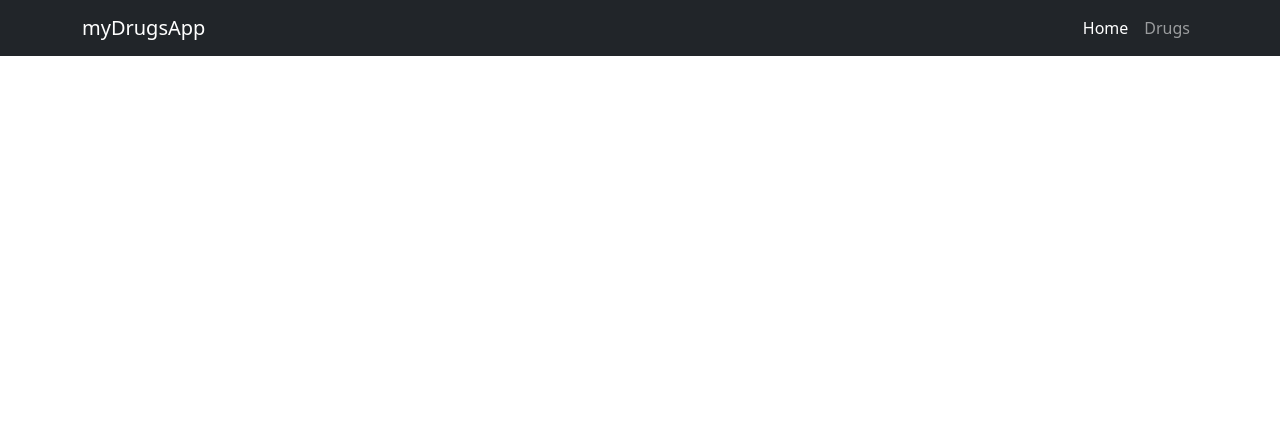
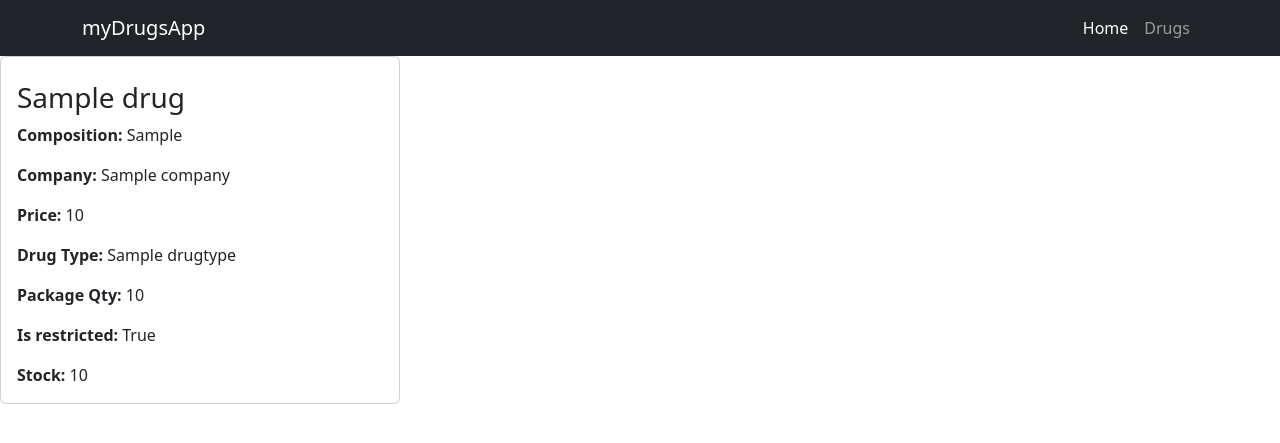
Before and after one commit to einer743dc/mydrugsapp_project_coderhouse, a Django app: page /drug/drug_detail/1 in a window 1280 px wide. Shown: the top 443 px of the page. Run offline with Django 4.2, Linux system fonts and the light colour scheme; tables that the repository leaves empty hold one stand-in row (values such as "Sample post"); some libraries are stand-ins or nearby versions.

Commit message:
Drug Form bug solved

```diff
--- a/project/apps/drug/templates/drug/drug_delete.html
+++ b/project/apps/drug/templates/drug/drug_delete.html
@@ -1 +1,5 @@
 {% extends 'home/base.html' %}
+
+{% block content %}
+    <h1>Delete View</h1>
+{% endblock  %}
--- a/project/apps/drug/templates/drug/drug_detail.html
+++ b/project/apps/drug/templates/drug/drug_detail.html
@@ -1 +1,22 @@
 {% extends 'home/base.html' %}
+
+{% block title %}Drug Detail{% endblock %}
+
+{% block content %}
+<div class="card mb-3" style="max-width: 400px;">
+    <div class="row g-0">
+      <div class="col-md-8">
+        <div class="card-body">
+          <h5 class="card-title"><h3>{{ drug.name }}</h3></h5>
+          <p class="card-text"><strong>Composition: </strong>{{ drug.composition }}</p>
+          <p class="card-text"><strong>Company: </strong>{{ drug.company }}</p>
+          <p class="card-text"><strong>Price: </strong>{{ drug.price }}</p>
+          <p class="card-text"><strong>Drug Type: </strong>{{ drug.drugtype }}</p>
+          <p class="card-text"><strong>Package Qty: </strong>{{ drug.package_qty }}</p>
+          <p class="card-text"><strong>Is restricted: </strong>{{ drug.restricted }}</p>
+          <p class="card-text"><strong>Stock: </strong>{{ drug.stock }}</p>
+        </div>
+      </div>
+    </div>
+  </div>
+{% endblock  %}
--- a/project/apps/drug/templates/drug/drug_update.html
+++ b/project/apps/drug/templates/drug/drug_update.html
@@ -1 +1,5 @@
 {% extends 'home/base.html' %}
+
+{% block content %}
+    <h1>Update View</h1>
+{% endblock  %}
--- a/project/apps/drug/views.py
+++ b/project/apps/drug/views.py
@@ -29,6 +29,7 @@ class DrugCreateView(CreateView):
 # class DrugUpdateView:
 class DrugUpdateView(UpdateView):
     model = models.Drug
+    form_class = forms.DrugForm
     template_name = 'drug/drug_update.html'
     success_url = reverse_lazy('drug:drug_list')
 
```
Also changed, not shown: project/apps/drug/templates/drug/drug_list.html (+14 -0 lines).
